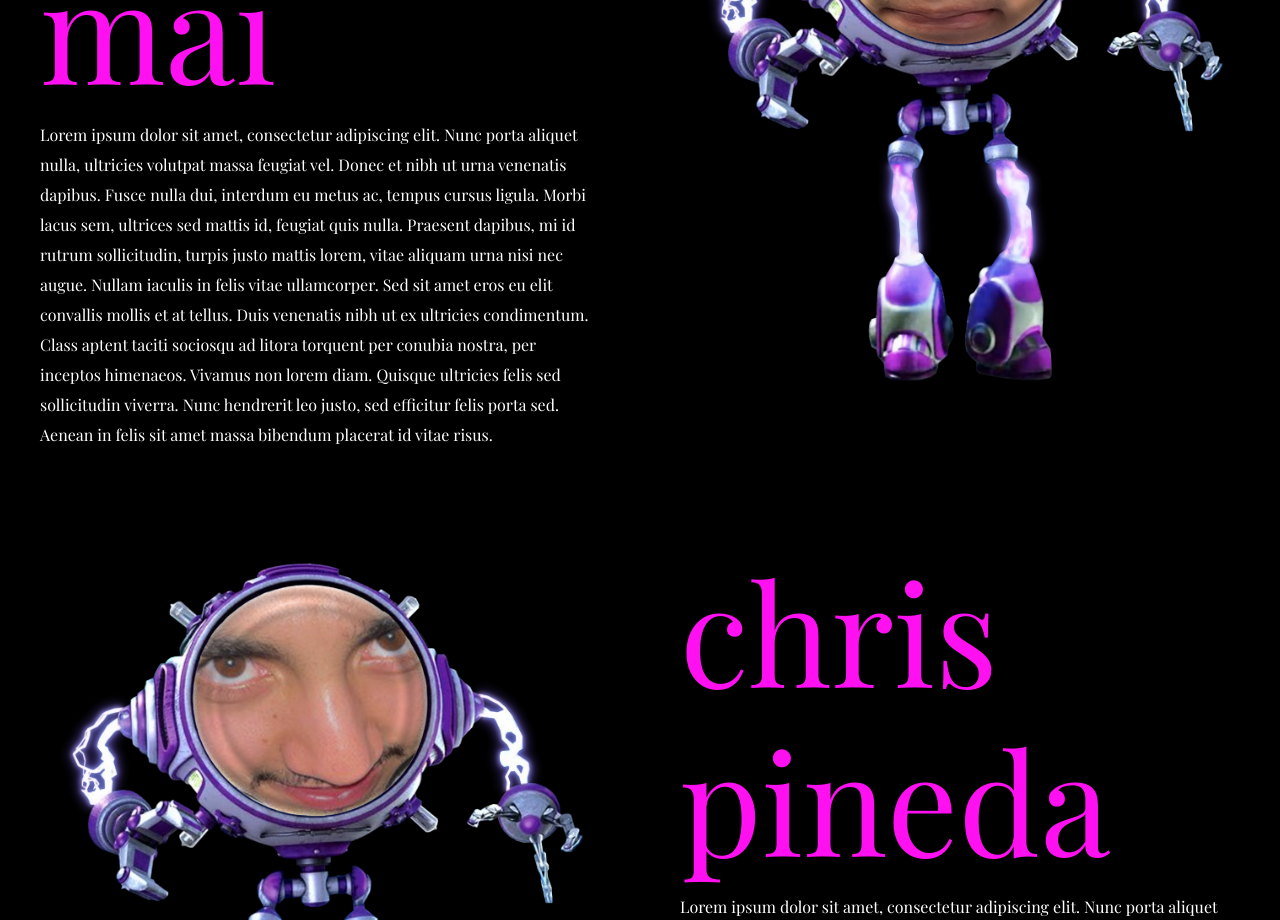
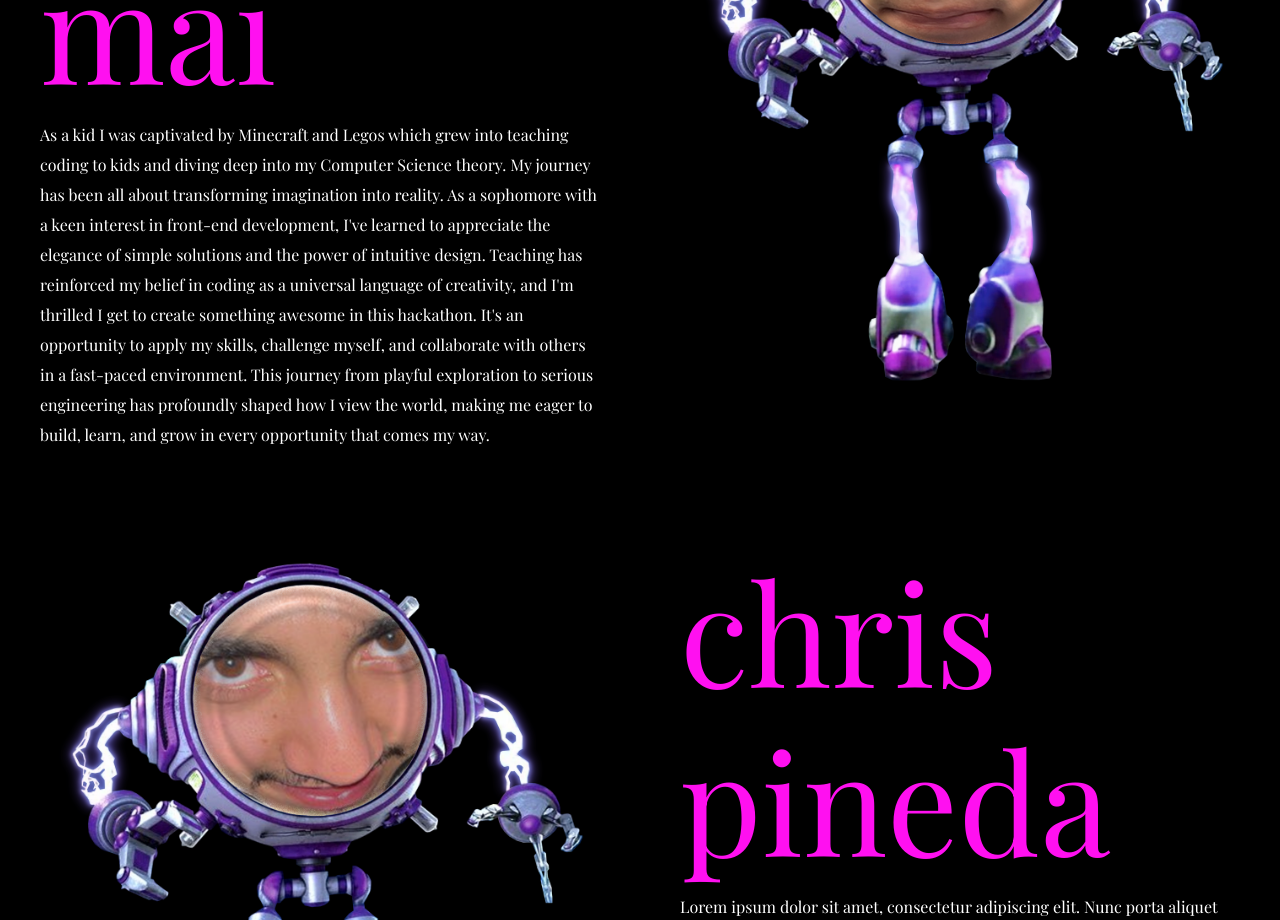
Before and after one commit to swathis-metaverse/SwathisMetaverse, a website: page devPage.html in a window 1280 px wide. Shown: the part 2700-3620 px from the top of the page. Drawn offline with nearby package versions, Linux system fonts and the light colour scheme.

Commit message:
Signed-off-by: mai <157174437+natmai@users.noreply.github.com>

```diff
--- a/devPage.html
+++ b/devPage.html
@@ -59,7 +59,8 @@
     		<div class="wrapper hidden">
 			<div class="content">
 				<h2>nathan mai</h2>
-				<p>Lorem ipsum dolor sit amet, consectetur adipiscing elit. Nunc porta aliquet nulla, ultricies volutpat massa feugiat vel. Donec et nibh ut urna venenatis dapibus. Fusce nulla dui, interdum eu metus ac, tempus cursus ligula. Morbi lacus sem, ultrices sed mattis id, feugiat quis nulla. Praesent dapibus, mi id rutrum sollicitudin, turpis justo mattis lorem, vitae aliquam urna nisi nec augue. Nullam iaculis in felis vitae ullamcorper. Sed sit amet eros eu elit convallis mollis et at tellus. Duis venenatis nibh ut ex ultricies condimentum. Class aptent taciti sociosqu ad litora torquent per conubia nostra, per inceptos himenaeos. Vivamus non lorem diam. Quisque ultricies felis sed sollicitudin viverra. Nunc hendrerit leo justo, sed efficitur felis porta sed. Aenean in felis sit amet massa bibendum placerat id vitae risus.
+				<p>
+					As a kid I was captivated by Minecraft and Legos which grew into teaching coding to kids and diving deep into my Computer Science theory. My journey has been all about transforming imagination into reality. As a sophomore with a keen interest in front-end development, I've learned to appreciate the elegance of simple solutions and the power of intuitive design. Teaching has reinforced my belief in coding as a universal language of creativity, and I'm thrilled I get to create something awesome in this hackathon. It's an opportunity to apply my skills, challenge myself, and collaborate with others in a fast-paced environment. This journey from playful exploration to serious engineering has profoundly shaped how I view the world, making me eager to build, learn, and grow in every opportunity that comes my way.
 				</p>
 			</div>
 			<div class="image-area">
```
